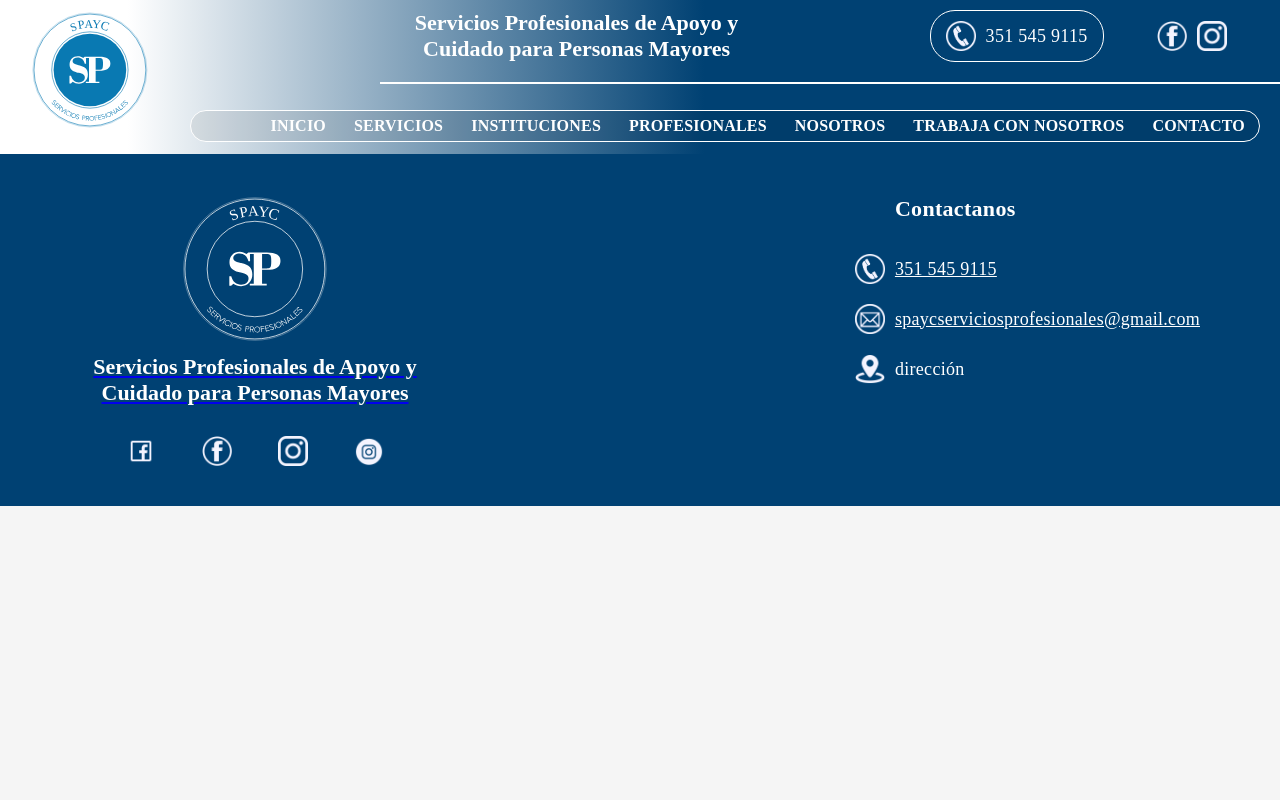
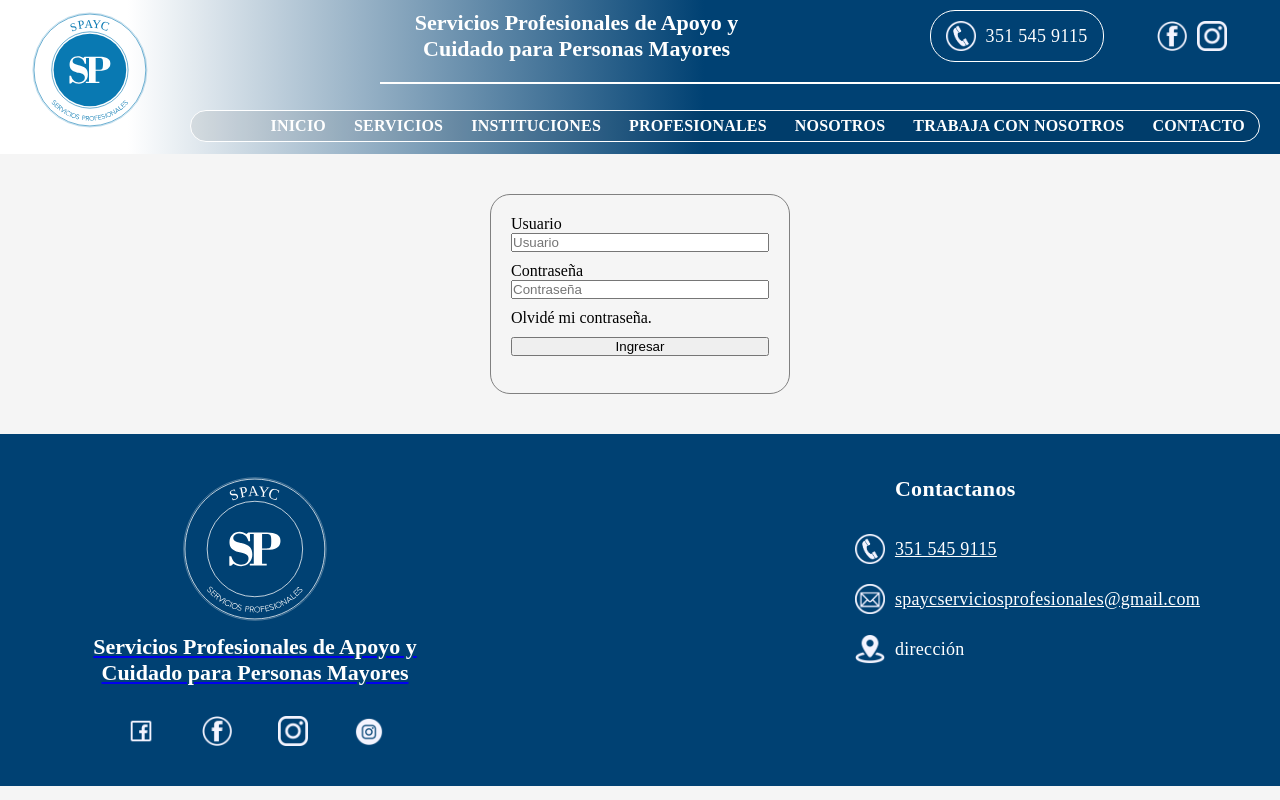
Before and after one commit to Gabriel9022/spayc-front, a React (Vite) app in the folder spayc-frontend/: page /login in a window 1280 px wide. Built offline with nearby package versions, Linux system fonts and the light colour scheme; no server answers.

Commit message:
logic for forgot password

```diff
--- a/spayc-frontend/src/App.tsx
+++ b/spayc-frontend/src/App.tsx
@@ -9,7 +9,7 @@ import InstitutionalServices from './Components/InstitutionalServices/Institutio
 import WorkWithUs from './Components/WorkWithUs/WorkWithUs';
 import Contact from './Components/Contact/Contact';
 import AboutUs from './Components/AboutUs/AboutUs';
-import Loggin from './Components/Loggin/Loggin';
+import Login from './Components/Login/Login';
 import EditPanel from './Components/EditPanel/EditPanel';
 import ScrollToTop from './hooks/scrollToTop';
 import { ServicesProvider } from './utils/getAllServices';
@@ -30,7 +30,7 @@ const App: React.FC = () => {
           <Route path="/nosotros" element={<AboutUs />} />
           <Route path="/trabaja-con-nosotros" element={<WorkWithUs />} />
           <Route path="/contacto" element={<Contact />} />
-          <Route path="/loggin" element={<Loggin />} />
+          <Route path="/login" element={<Login />} />
           <Route path="/panel" element={<EditPanel />} />
         </Routes>
       </ServicesProvider>
--- a/spayc-frontend/src/Components/Loggin/Loggin.css
+++ b/spayc-frontend/src/Components/Login/Login.css
@@ -1,15 +1,15 @@
-.Loggin_component {
+.Login_component {
     display: flex;
     justify-content: center;
     padding: 5vh 0;
 }
 
-.Loggin_component button {
+.Login_component button {
     cursor: pointer;
     width: 100%;
 }
 
-.Loggin_container {
+.Login_container {
     width: 300px;
     min-height: 200px;
     border: solid 1px grey;
@@ -17,7 +17,7 @@
     padding: 20px;
 }
 
-.Loggin_form {
+.Login_form {
     display: flex;
     flex-direction: column;
     row-gap: 10px;
@@ -40,7 +40,7 @@
     border-color: red;
 }
 
-.Loggin_errors {
+.Login_errors {
     color: red;
     font-size: 14px;
 }
--- a/spayc-frontend/src/Components/Loggin/Loggin.tsx
+++ b/spayc-frontend/src/Components/Login/Login.tsx
@@ -2,10 +2,10 @@ import React, { useState } from 'react';
 import { useForm, SubmitHandler } from 'react-hook-form';
 import { validationRules } from '../../utils/validationRules';
 import { Inputs } from '../../utils/Interface';
-import './Loggin.css';
+import './Login.css';
 
 
-const Loggin: React.FC = () => {
+const Login: React.FC = () => {
   const [forgotPass, setForgotPass] = useState(false);
   const [isLoading, setIsLoading] = useState(false)
 
@@ -26,6 +26,18 @@ const Loggin: React.FC = () => {
       if (forgotPass) {
         console.log('El usuario olvidó su contraseña', data.userName);
         // Lógica para restablecer contraseña
+        const response: Response = await fetch('http://localhost:3001/users/forgotPassword', {
+          method: 'POST',
+          headers: {
+            'Content-Type': 'application/json',
+          },
+          body: JSON.stringify({user: parseInt(data.userName)}),
+        });
+        if (response.ok) {
+          alert('Revisa tu mail');
+          window.location.href = '/login'; // Redireccionar a otra página
+        }
+
       } else {
         console.log('Datos de inicio de sesión:', data);
         // Lógica de inicio de sesión
@@ -66,15 +78,15 @@ const Loggin: React.FC = () => {
         placeholder="Contraseña"
         {...register('password', validationRules.password)}
       />
-      {errors.password && <p className="Loggin_errors">{errors.password.message}</p>}
+      {errors.password && <p className="Login_errors">{errors.password.message}</p>}
     </div>
   );
 
   return (
-    <div className="Loggin_component">
-      <div className="Loggin_container">
-        <div className="Loggin_form_container">
-          <form className="Loggin_form" onSubmit={handleSubmit(onSubmit)}>
+    <div className="Login_component">
+      <div className="Login_container">
+        <div className="Login_form_container">
+          <form className="Login_form" onSubmit={handleSubmit(onSubmit)}>
             <div className="userName_container">
               <label>Usuario</label>
               <input
@@ -83,7 +95,7 @@ const Loggin: React.FC = () => {
                 placeholder="Usuario"
                 {...register('userName', validationRules.userName)}
               />
-              {errors.userName && <p className="Loggin_errors">{errors.userName.message}</p>}
+              {errors.userName && <p className="Login_errors">{errors.userName.message}</p>}
             </div>
             {!forgotPass && renderPasswordField()}
             {!forgotPass ? (
@@ -105,4 +117,4 @@ const Loggin: React.FC = () => {
   );
 };
 
-export default Loggin;
+export default Login;
```
